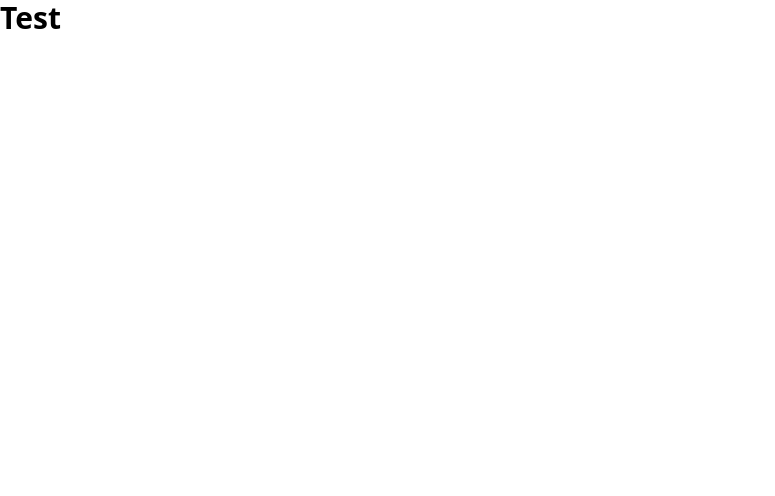
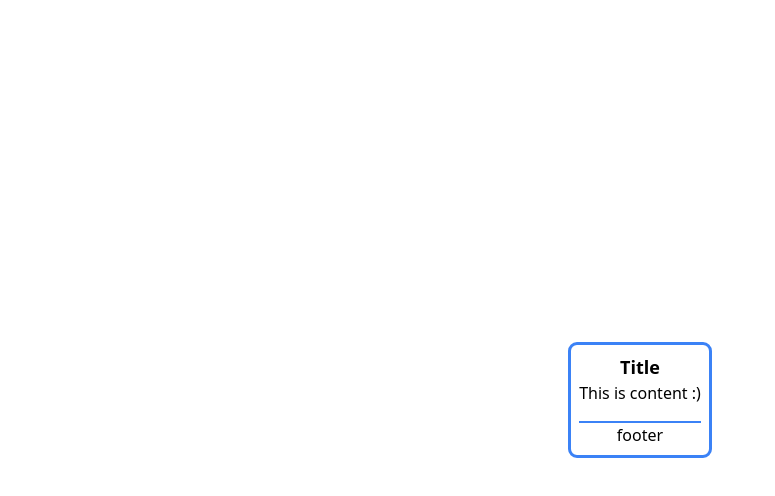
Before and after one commit to guilhermehto/react-unit-testing, a React (Vite) app: page / in a window 1280 px wide. Shown: the top 496 px of the page, without its empty margins (0-775 px from the left). Built offline with nearby package versions, Linux system fonts and the light colour scheme.

Commit message:
feat: Card component

```diff
--- a/src/App.tsx
+++ b/src/App.tsx
@@ -1,12 +1,14 @@
 import './App.css'
+import { Card } from './components/Card'
 
 function App() {
-
-  return (
-  <h1 className="text-3xl font-bold">
-    Test
-  </h1>
-  )
+	return (
+		<div className="flex items-center justify-center h-screen w-screen">
+			<Card isLoading={false} title="Title" footer={'footer'}>
+				This is content :)
+			</Card>
+		</div>
+	)
 }
 
 export default App
--- /dev/null
+++ b/src/components/Card.tsx
@@ -0,0 +1,37 @@
+import React, { ReactNode } from 'react'
+
+type CardProps = {
+	title?: string
+	footer?: ReactNode
+	isLoading?: boolean
+}
+
+const Card: React.FC<CardProps> = ({ children, title, footer, isLoading }) => {
+	return (
+		<div className="flex flex-col items-center p-2 rounded-md outline-blue-500 outline">
+			{isLoading ? (
+				<div>
+					<i className="fa-solid fa-spinner animate-spin"></i> Loading
+				</div>
+			) : (
+				<>
+					{title ? <CardTitle>{title}</CardTitle> : null}
+					{children}
+					{footer ? <CardFooter>{footer}</CardFooter> : null}
+				</>
+			)}
+		</div>
+	)
+}
+
+const CardTitle: React.FC = ({ children }) => {
+	return <h3 className="font-bold text-lg">{children}</h3>
+}
+
+const CardFooter: React.FC = ({ children }) => {
+	return (
+		<div className="flex justify-center w-full border-t-2 border-blue-500 mt-4">{children}</div>
+	)
+}
+
+export { Card }
```
